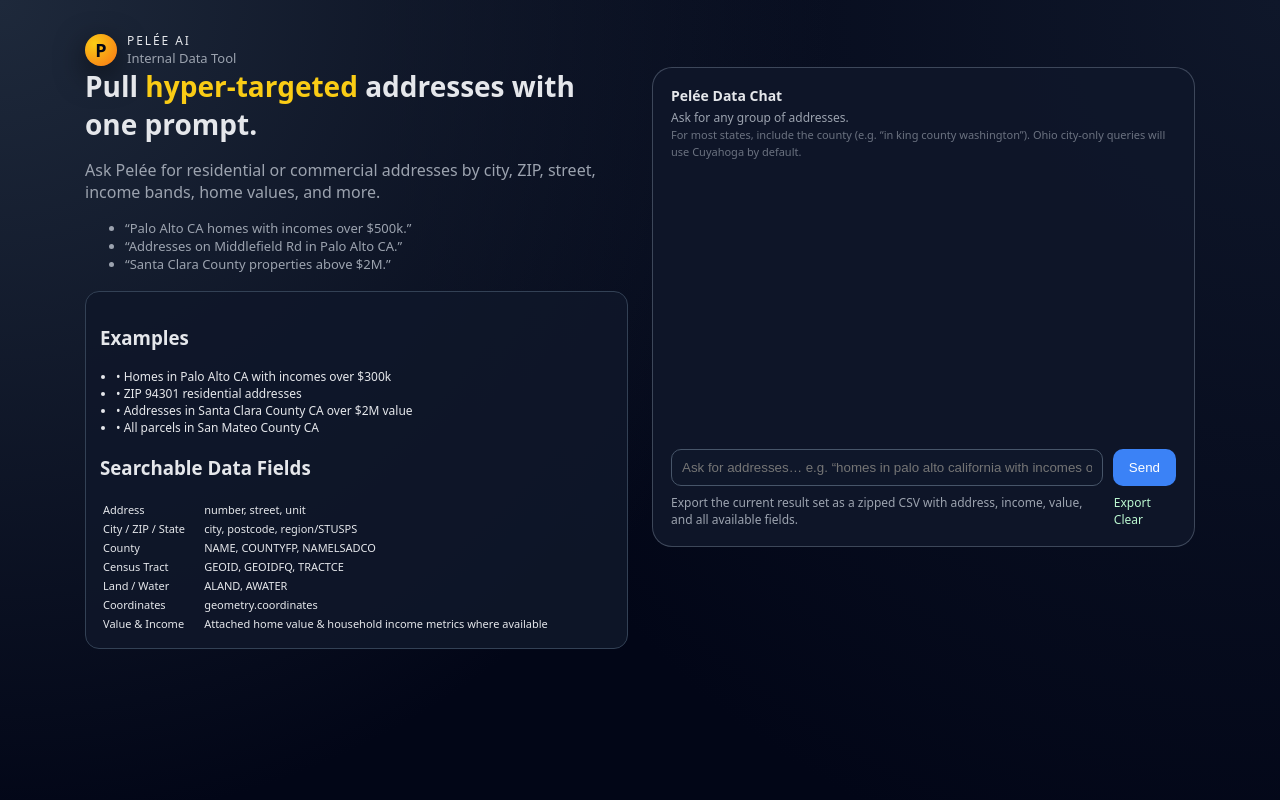
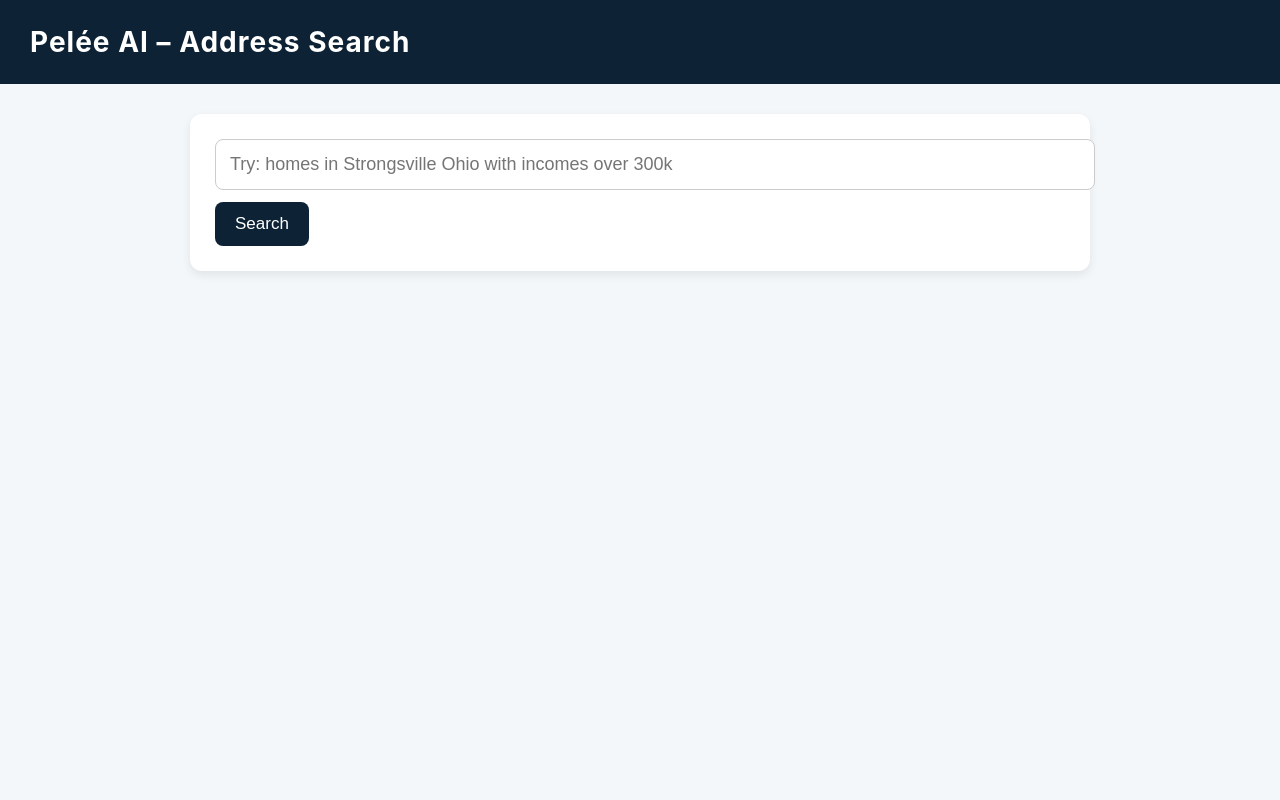
Before and after one commit to ccjackb22/Pelee.Residential, a Flask app: page / in a window 1280 px wide. Run offline with Flask 3, Linux system fonts and the light colour scheme; the visitor is signed in with stand-in values (Sample User, id 1).

Commit message:
Update index.html

```diff
--- a/templates/index.html
+++ b/templates/index.html
@@ -1,222 +1,214 @@
 <!DOCTYPE html>
 <html lang="en">
 <head>
-    <meta charset="UTF-8">
-    <title>Pelée AI – Data Tool</title>
+    <meta charset="UTF-8" />
+    <title>Pelée | AI Address Search</title>
+    <meta name="viewport" content="width=device-width, initial-scale=1" />
+
     <style>
-        :root { color-scheme: dark; }
-        * { box-sizing: border-box; }
-
         body {
             margin: 0;
-            min-height: 100vh;
-            font-family: system-ui, sans-serif;
-            background:
-                radial-gradient(circle at top left, #1e293b 0, transparent 55%),
-                radial-gradient(circle at top right, #0f172a 0, #020617 60%);
-            color: #e5e7eb;
+            padding: 0;
+            font-family: Inter, Arial, sans-serif;
+            background: #f4f7fa;
+            color: #222;
         }
 
-        .page { max-width: 1150px; margin: 0 auto; padding: 32px 20px 40px; }
-
-        .brand { display: flex; align-items: center; gap: 10px; }
-        .brand-logo {
-            width: 32px; height: 32px; border-radius: 999px;
-            background: radial-gradient(circle at 30% 30%, #facc15, #f97316);
-            display: flex; align-items: center; justify-content: center;
-            font-weight: 800; font-size: 18px; color: #020617;
-            box-shadow: 0 10px 30px rgba(0,0,0,0.6);
-        }
-        .brand-name { font-size: 12px; letter-spacing: 0.16em; text-transform: uppercase; }
-
-        .hero { display: grid; grid-template-columns: 1fr 1fr; gap: 24px; }
-        .left-card {
-            background: rgba(15,23,42,0.9);
-            padding: 14px;
-            border-radius: 14px;
-            border: 1px solid #334155;
+        header {
+            padding: 25px 30px;
+            background: #0d2235;
+            color: white;
+            font-size: 28px;
+            font-weight: 700;
+            letter-spacing: 1px;
         }
 
-        .chat-card {
-            height: 480px; display: flex; flex-direction: column;
-            background: rgba(15,23,42,0.95);
-            border-radius: 20px; padding: 18px;
-            border: 1px solid rgba(148,163,184,0.35);
-        }
-        #chatbox { flex: 1; overflow-y: auto; padding: 8px 4px; font-size: 13px; }
-        .msg { margin-bottom: 10px; }
-        .bubble {
-            display: inline-block; padding: 8px 11px; border-radius: 14px;
-            max-width: 85%; line-height: 1.4;
-        }
-        .bubble-assistant {
-            background: #020617; color: #e5e7eb;
-            border: 1px solid #334155; border-bottom-left-radius: 4px;
+        .container {
+            width: 100%;
+            max-width: 900px;
+            margin: 30px auto;
+            padding: 0 20px;
         }
 
-        .input-row { display: flex; gap: 10px; margin-top: 10px; }
-        #userInput {
-            flex: 1; padding: 10px; border-radius: 10px;
-            border: 1px solid #475569; background: #0f172a; color: white;
-        }
-        #sendBtn {
-            padding: 0 16px; border-radius: 10px;
-            background: #3b82f6; border: none; color: white; cursor: pointer;
+        .search-box {
+            background: white;
+            padding: 25px;
+            border-radius: 12px;
+            box-shadow: 0 4px 10px rgba(0,0,0,0.08);
         }
 
-        #loadingBar {
-            width: 100%; height: 4px;
-            background: rgba(255,255,255,0.15);
-            margin-top: 8px; overflow: hidden;
-            border-radius: 4px; display: none;
-        }
-        #loadingBar div {
-            width: 0%; height: 100%; background: #3b82f6;
-            animation: loadAnim 1.2s infinite linear;
-        }
-        @keyframes loadAnim {
-            0% { width: 0%; }
-            50% { width: 80%; }
-            100% { width: 0%; }
+        .search-box input {
+            width: 100%;
+            padding: 14px;
+            font-size: 18px;
+            border: 1px solid #ccc;
+            border-radius: 8px;
+            outline: none;
         }
 
-        .result-item { border-top: 1px solid #334155; padding: 8px 0; font-size: 12px; }
+        .btn {
+            margin-top: 12px;
+            padding: 12px 20px;
+            background: #0d2235;
+            color: white;
+            border: none;
+            font-size: 17px;
+            border-radius: 8px;
+            cursor: pointer;
+        }
 
-        .export-row {
-            margin-top: 8px;
-            font-size: 12px;
-            display: flex;
-            justify-content: space-between;
-            align-items: center;
-            color: #9ca3af;
+        .btn:hover {
+            background: #123856;
         }
-        .export-row a {
-            color: #bbf7d0;
-            text-decoration: none;
-            margin-left: 12px;
+
+        #results-container {
+            margin-top: 30px;
         }
-        .export-row a:hover {
-            text-decoration: underline;
+
+        .result-card {
+            background: white;
+            padding: 18px;
+            border-radius: 10px;
+            margin-bottom: 14px;
+            box-shadow: 0 3px 8px rgba(0,0,0,0.05);
+            line-height: 1.55;
+            border-left: 5px solid #0d2235;
+        }
+
+        .address {
+            font-size: 18px;
+            font-weight: 600;
+        }
+
+        .meta {
+            margin-top: 6px;
+            font-size: 15px;
+            color: #444;
+        }
+
+        .summary {
+            margin: 20px 0;
+            padding: 15px;
+            background: #eef4ff;
+            border-left: 5px solid #0d2235;
+            border-radius: 6px;
+        }
+
+        .export-btn {
+            background: #1565c0;
+            margin-top: 10px;
+        }
+
+        .export-btn:hover {
+            background: #1a74d1;
+        }
+
+        .error-box {
+            background: #ffe5e5;
+            border-left: 5px solid #cc0000;
+            padding: 15px;
+            margin-top: 20px;
+            border-radius: 6px;
+            color: #900;
         }
     </style>
 </head>
+<body>
 
-<body>
-<div class="page">
-    <header>
-        <div class="brand">
-            <div class="brand-logo">P</div>
-            <div>
-                <div class="brand-name">PELÉE AI</div>
-                <div style="font-size:13px;color:#9ca3af;">Internal Data Tool</div>
-            </div>
-        </div>
-    </header>
+<header>Pelée AI – Address Search</header>
 
-    <section class="hero">
+<div class="container">
 
-        <div>
-            <h1 style="font-size:28px;margin:0 0 12px;">
-                Pull <span style="color:#facc15;">hyper-targeted</span> addresses with one prompt.
-            </h1>
-            <p style="color:#9ca3af;">
-                Ask Pelée for residential or commercial addresses by city, ZIP, street, income bands, home values, and more.
-            </p>
+    <div class="search-box">
+        <form id="searchForm">
+            <input id="query" type="text" placeholder="Try: homes in Strongsville Ohio with incomes over 300k" />
+            <button class="btn" type="submit">Search</button>
+        </form>
+    </div>
 
-            <ul style="font-size:13px;color:#9ca3af; margin-bottom:18px;">
-                <li>“Palo Alto CA homes with incomes over $500k.”</li>
-                <li>“Addresses on Middlefield Rd in Palo Alto CA.”</li>
-                <li>“Santa Clara County properties above $2M.”</li>
-            </ul>
-
-            <div class="left-card">
-                <h3>Examples</h3>
-                <ul style="font-size:12px;margin:0 0 10px;padding-left:16px;">
-                    <li>• Homes in Palo Alto CA with incomes over $300k</li>
-                    <li>• ZIP 94301 residential addresses</li>
-                    <li>• Addresses in Santa Clara County CA over $2M value</li>
-                    <li>• All parcels in San Mateo County CA</li>
-                </ul>
-
-                <h3>Searchable Data Fields</h3>
-                <table style="font-size:11px;width:100%;margin-top:6px;">
-                    <tr><td>Address</td><td>number, street, unit</td></tr>
-                    <tr><td>City / ZIP / State</td><td>city, postcode, region/STUSPS</td></tr>
-                    <tr><td>County</td><td>NAME, COUNTYFP, NAMELSADCO</td></tr>
-                    <tr><td>Census Tract</td><td>GEOID, GEOIDFQ, TRACTCE</td></tr>
-                    <tr><td>Land / Water</td><td>ALAND, AWATER</td></tr>
-                    <tr><td>Coordinates</td><td>geometry.coordinates</td></tr>
-                    <tr><td>Value &amp; Income</td><td>Attached home value &amp; household income metrics where available</td></tr>
-                </table>
-            </div>
-        </div>
-
-        <div>
-            <div class="chat-card">
-                <div style="font-size:14px;font-weight:600; margin-bottom:4px;">Pelée Data Chat</div>
-                <div style="font-size:12px;color:#9ca3af;margin-bottom:6px;">
-                    Ask for any group of addresses.
-                    <br>
-                    <span style="font-size:11px;color:#6b7280;">
-                        For most states, include the county (e.g. “in king county washington”).
-                        Ohio city-only queries will use Cuyahoga by default.
-                    </span>
-                </div>
-
-                <div id="loadingBar"><div></div></div>
-
-                <div id="chatbox">
-                    {% if error %}
-                        <div class="msg">
-                            <div class="bubble bubble-assistant">Error: {{ error }}</div>
-                        </div>
-                    {% endif %}
-
-                    {% if results %}
-                        <div class="msg">
-                            <div class="bubble bubble-assistant">
-                                <strong>{{ results|length }}</strong> address(es) found.
-                            </div>
-                        </div>
-
-                        {% for r in results %}
-                            <div class="result-item">
-                                {{ r.number }} {{ r.street }} {{ r.unit }}<br>
-                                <small>{{ r.city }}, {{ r.region }} {{ r.postcode }}</small>
-                            </div>
-                        {% endfor %}
-                    {% endif %}
-                </div>
-
-                <form id="chatForm" method="POST" action="/search" class="input-row">
-                    <input id="userInput" name="query"
-                           placeholder='Ask for addresses… e.g. “homes in palo alto california with incomes over 300k”'
-                           required>
-                    <button id="sendBtn" type="submit">Send</button>
-                </form>
-
-                <div class="export-row">
-                    <span>
-                        Export the current result set as a zipped CSV with address, income, value, and all available fields.
-                    </span>
-                    <span>
-                        <a href="/export">Export</a>
-                        <a href="/clear">Clear</a>
-                    </span>
-                </div>
-            </div>
-        </div>
-
-    </section>
+    <div id="results-container"></div>
 </div>
 
 <script>
-    const form = document.getElementById("chatForm");
-    const loadingBar = document.getElementById("loadingBar");
+document.getElementById("searchForm").addEventListener("submit", async function(e) {
+    e.preventDefault();
 
-    form.addEventListener("submit", () => {
-        loadingBar.style.display = "block";
+    const q = document.getElementById("query").value.trim();
+    const resultsDiv = document.getElementById("results-container");
+    resultsDiv.innerHTML = "<div class='summary'>Searching…</div>";
+
+    const resp = await fetch("/search", {
+        method: "POST",
+        headers: { "Content-Type": "application/json" },
+        body: JSON.stringify({ query: q })
     });
+
+    const data = await resp.json();
+
+    if (!data.ok) {
+        resultsDiv.innerHTML = `<div class='error-box'>${data.error || "Unknown error"}</div>`;
+        return;
+    }
+
+    // Summary block
+    let summaryHtml = `
+        <div class="summary">
+            <strong>Query:</strong> ${data.query}<br>
+            <strong>County:</strong> ${data.county}, ${data.state}<br>
+            <strong>Dataset:</strong> ${data.dataset_key}<br>
+            <strong>Showing:</strong> ${data.shown} of ${data.total}
+        </div>
+    `;
+
+    // Result cards
+    let cards = "";
+    data.results.forEach(r => {
+        cards += `
+            <div class="result-card">
+                <div class="address">${r.address}</div>
+                <div class="meta">
+                    ${r.city}, ${r.state} ${r.zip}<br>
+                    <strong>Income:</strong> ${r.income ?? "N/A"}<br>
+                    <strong>Value:</strong> ${r.value ?? "N/A"}<br>
+                    <strong>Lat:</strong> ${r.lat ?? "—"}
+                    &nbsp;&nbsp;
+                    <strong>Lon:</strong> ${r.lon ?? "—"}
+                </div>
+            </div>
+        `;
+    });
+
+    // Export button
+    const exportButton = `
+        <button class="btn export-btn" onclick="exportResults('${encodeURIComponent(q)}')">
+            ⬇️ Export Full CSV
+        </button>
+    `;
+
+    resultsDiv.innerHTML = summaryHtml + exportButton + cards;
+});
+
+async function exportResults(q) {
+    const resp = await fetch("/export", {
+        method: "POST",
+        headers: { "Content-Type": "application/json" },
+        body: JSON.stringify({ query: decodeURIComponent(q) })
+    });
+
+    if (!resp.ok) {
+        alert("Export failed.");
+        return;
+    }
+
+    const blob = await resp.blob();
+    const url = window.URL.createObjectURL(blob);
+    const a = document.createElement("a");
+    a.href = url;
+    a.download = "pelee_export.zip";
+    document.body.appendChild(a);
+    a.click();
+    a.remove();
+}
 </script>
 
 </body>
```
